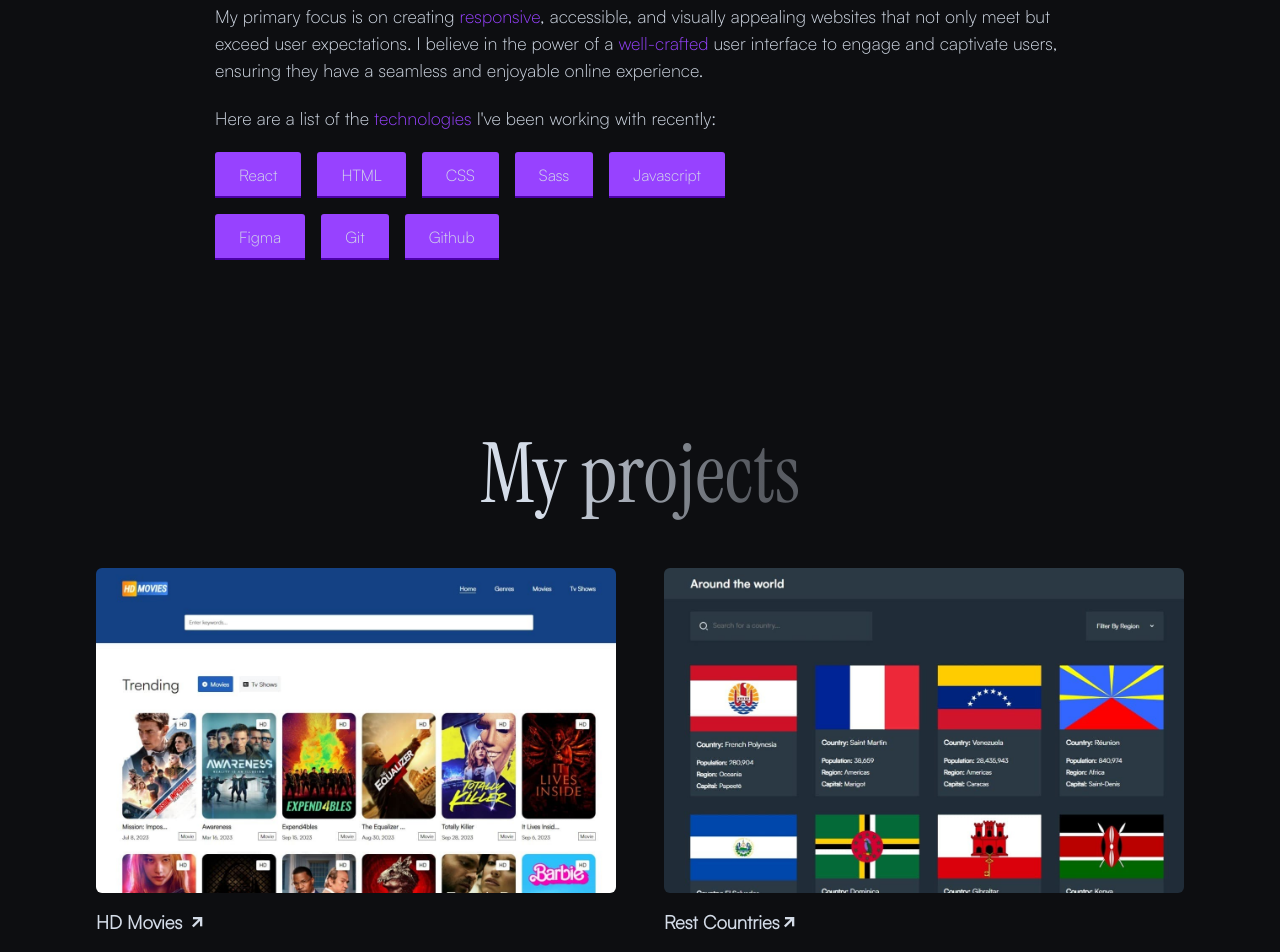
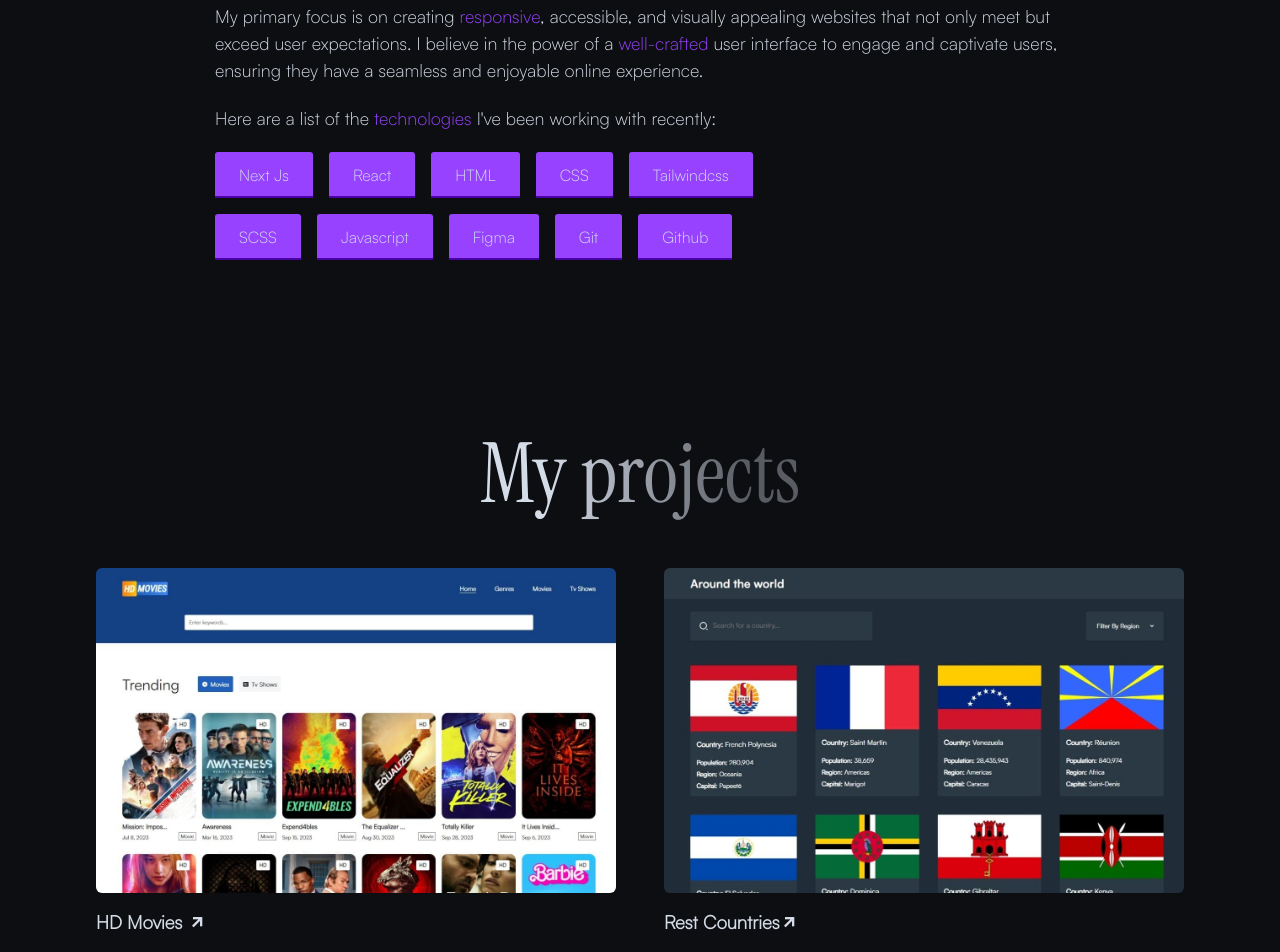
Before and after one commit to Israel-2002/Portfolio-v2, a website: page index.html in a window 1280 px wide. Shown: the part 1155-2107 px from the top of the page. Drawn offline with nearby package versions, Linux system fonts and the light colour scheme.

Commit message:
updated tech stack

```diff
--- a/index.html
+++ b/index.html
@@ -114,10 +114,12 @@
           </p>
 
           <ul class="about__description-technologies">
+            <li>Next Js</li>
             <li>React</li>
             <li>HTML</li>
             <li>CSS</li>
-            <li>Sass</li>
+            <li>Tailwindcss</li>
+            <li>SCSS</li>
             <li>Javascript</li>
             <li>Figma</li>
             <li>Git</li>
```
